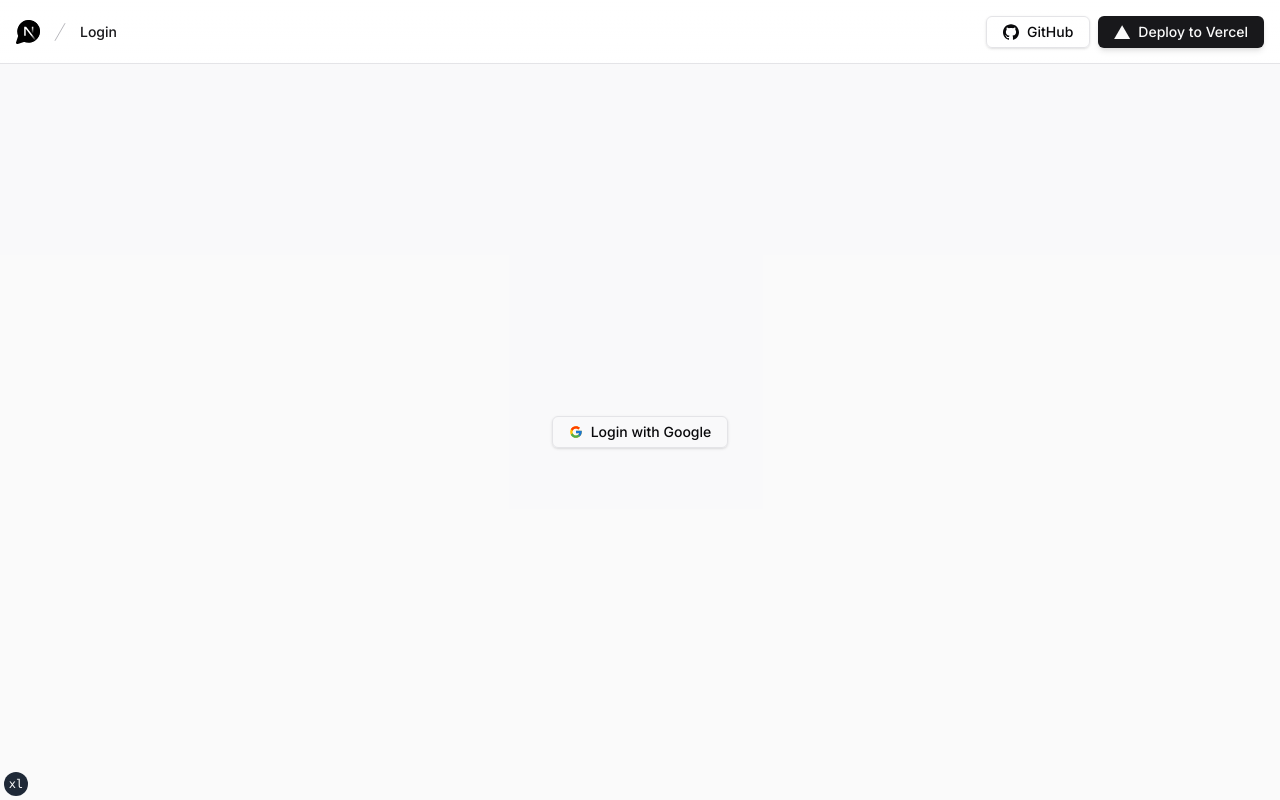
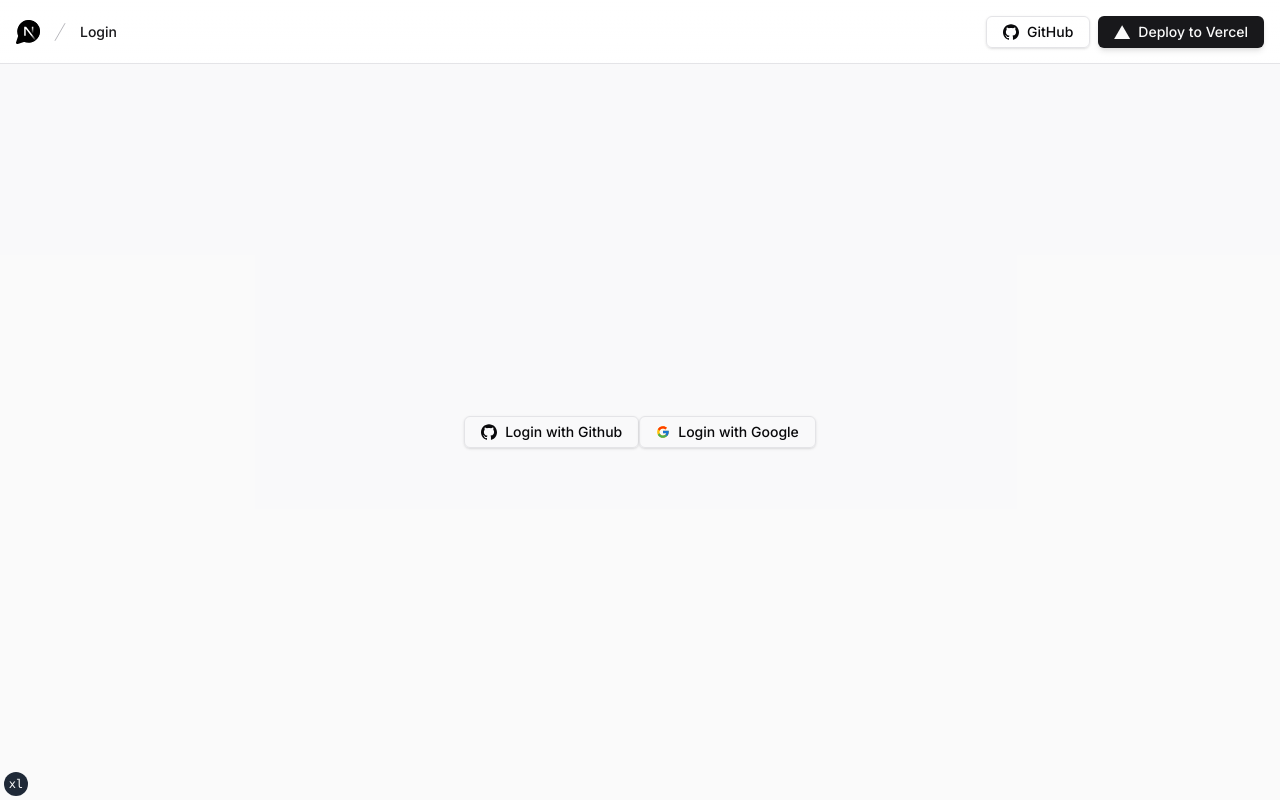
Before and after one commit to hattorishota/Vercel-AI-Chatbot, a Next.js app: page /sign-in in a window 1280 px wide. Built offline with nearby package versions, Linux system fonts and the light colour scheme; no server answers.

Commit message:
github認証の追加

```diff
--- a/app/actions.ts
+++ b/app/actions.ts
@@ -10,6 +10,8 @@ import { type Chat } from '@/lib/types'
 
 // ユーザーに関連するチャットデータを取得するための関数
 export async function getChats(userId?: string | null) {
+  console.log(userId);
+
   // ユーザーが指定されていない場合は空の配列を返す
   if (!userId) {
     return []
--- a/app/sign-in/page.tsx
+++ b/app/sign-in/page.tsx
@@ -1,5 +1,6 @@
 import { auth } from '@/auth'
 import { LoginButtonGoogle } from '@/components/login-button-google'
+import { LoginButtonGithub } from '@/components/login-button-github'
 import { redirect } from 'next/navigation'
 
 export default async function SignInPage() {
@@ -12,6 +13,7 @@ export default async function SignInPage() {
 
   return (
     <div className="flex h-[calc(100vh-theme(spacing.16))] items-center justify-center py-10">
+      <LoginButtonGithub />
       <LoginButtonGoogle />
     </div>
   )
--- a/auth.ts
+++ b/auth.ts
@@ -3,6 +3,7 @@ import NextAuth, { type DefaultSession } from 'next-auth'
 import GitHubProvider from "next-auth/providers/github";
 import GoogleProvider from "next-auth/providers/google";
 
+export const isDevelopment = (): boolean => process.env.NODE_ENV === 'development';
 declare module 'next-auth' {
   interface Session {
     user: {
@@ -10,6 +11,20 @@ declare module 'next-auth' {
       id: string
       sub: string,
     } & DefaultSession['user']
+  }
+}
+
+let googleClient: Object;
+
+if (isDevelopment()) {
+  googleClient = {
+    clientId: process.env.GOOGLE_CLIENT_ID_LOCAL,
+    clientSecret: process.env.GOOGLE_CLIENT_SECRET_LOCAL
+  }
+} else {
+  googleClient = {
+    clientId: process.env.GOOGLE_CLIENT_ID,
+    clientSecret: process.env.GOOGLE_CLIENT_SECRET
   }
 }
 
@@ -23,12 +38,9 @@ export const {
       clientId: process.env.GITHUB_ID,
       clientSecret: process.env.GITHUB_SECRET
     }),
-    GoogleProvider({
-      clientId: process.env.GOOGLE_CLIENT_ID,
-      clientSecret: process.env.GOOGLE_CLIENT_SECRET
-    })
+    GoogleProvider(googleClient)
   ],
-  secret: process.env.NEXT_PUBLIC_SECRET,
+  // secret: process.env.NEXT_PUBLIC_SECRET,
   callbacks: {
     jwt({ token, profile }) {
       if (profile) {
--- /dev/null
+++ b/components/login-button-github.tsx
@@ -0,0 +1,44 @@
+'use client'
+
+import * as React from 'react'
+import { signIn } from 'next-auth/react'
+
+import { cn } from '@/lib/utils'
+import { Button, type ButtonProps } from '@/components/ui/button'
+import { IconSpinner, IconGitHub } from '@/components/ui/icons'
+
+interface LoginButtonProps extends ButtonProps {
+  showGithubIcon?: boolean
+  text?: string
+}
+
+export function LoginButtonGithub({
+  text = 'Login with Github',
+  showGithubIcon = true,
+  className,
+  ...props
+}: LoginButtonProps) {
+  const [isLoading, setIsLoading] = React.useState(false)
+  return (
+    <Button
+      variant="outline"
+      onClick={() => {
+        setIsLoading(true)
+        // next-auth signIn() function doesn't work yet at Edge Runtime due to usage of BroadcastChannel
+        // 認証プロバイダ（Github）、{ callbackUrl: / } は認証成功後のリダイレクト先URLを指定
+        signIn('github', { callbackUrl: process.env.CALLBACK_URL })
+      }}
+      // ログインボタンをクリックした際に、isLoading を true に設定し、ボタンを無効化
+      disabled={isLoading}
+      className={cn(className)}
+      {...props}
+    >
+      {isLoading ? (
+        <IconSpinner className="mr-2 animate-spin" />
+      ) : showGithubIcon ? (
+        <IconGitHub className="mr-2" />
+      ) : null}
+      {text}
+    </Button>
+  )
+}
--- a/next.config.js
+++ b/next.config.js
@@ -5,6 +5,24 @@ module.exports = {
     serverActions: true,
   },
   images: {
-    domains: ['lh3.googleusercontent.com'],
+    remotePatterns: [
+      {
+        protocol: 'https',
+        hostname: 'lh3.googleusercontent.com',
+        port: '',
+        pathname: '/a/**',
+      }
+    ],
+  },
+  cookies: {
+    pkceCodeVerifier: {
+      name: "next-auth.pkce.code_verifier",
+      options: {
+        httpOnly: true,
+        sameSite: "none",
+        path: "/",
+        secure: true,
+      },
+    },
   },
 };
--- a/package.json
+++ b/package.json
@@ -30,6 +30,7 @@
     "class-variance-authority": "^0.4.0",
     "clsx": "^1.2.1",
     "focus-trap-react": "^10.1.1",
+    "google-auth-library": "^9.2.0",
     "nanoid": "^4.0.2",
     "next": "13.4.7-canary.1",
     "next-auth": "0.0.0-manual.83c4ebd1",
```
Also changed, not shown: 1 other file (tests, documents, lock files or other folders).
